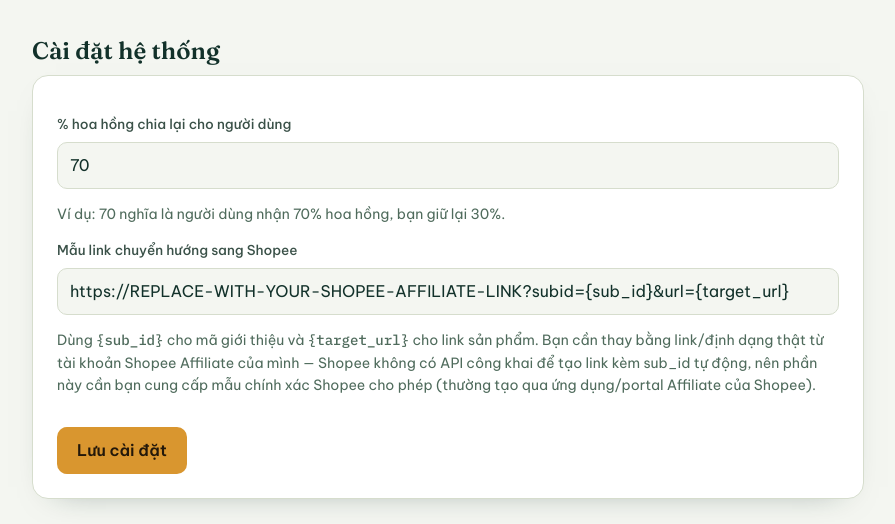
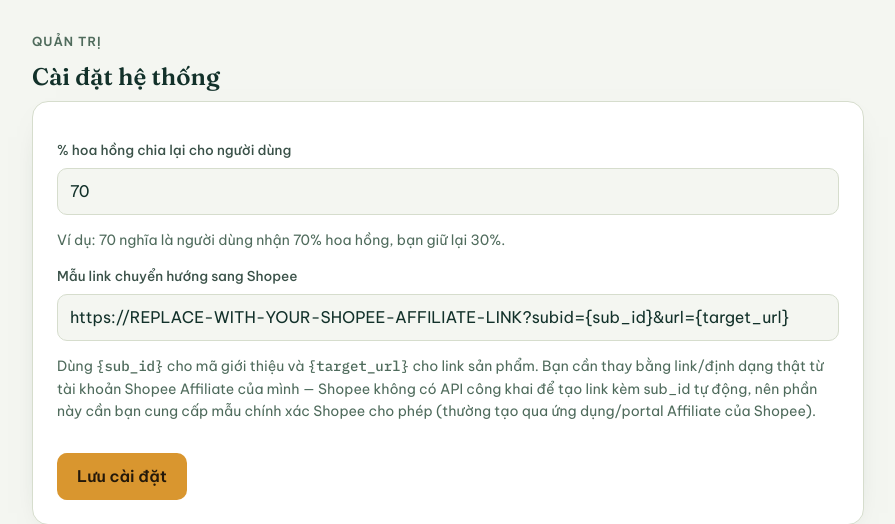
Before and after one commit to Dragon97x3t/hoanxu, a Flask app: page /admin/settings in a window 1280 px wide. Shown: the part 58-582 px from the top of the page, without its empty margins (192-1087 px from the left). Run offline with Flask 3, Linux system fonts and the light colour scheme; the visitor is signed in with stand-in values (Sample User, id 1); data comes from the database, SQL or seed files in the repository.

Commit message:
Update admin_settings.html

```diff
--- a/templates/admin_settings.html
+++ b/templates/admin_settings.html
@@ -1,6 +1,7 @@
 {% extends "base.html" %}
 {% block title %}Cài đặt - {{ app_name }}{% endblock %}
 {% block content %}
+<span class="eyebrow" style="display:block; font-size:0.78rem; letter-spacing:.08em; text-transform:uppercase; color:var(--moss); font-weight:600; margin-bottom:6px;">Quản trị</span>
 <h2>Cài đặt hệ thống</h2>
 
 <div class="card">
```
